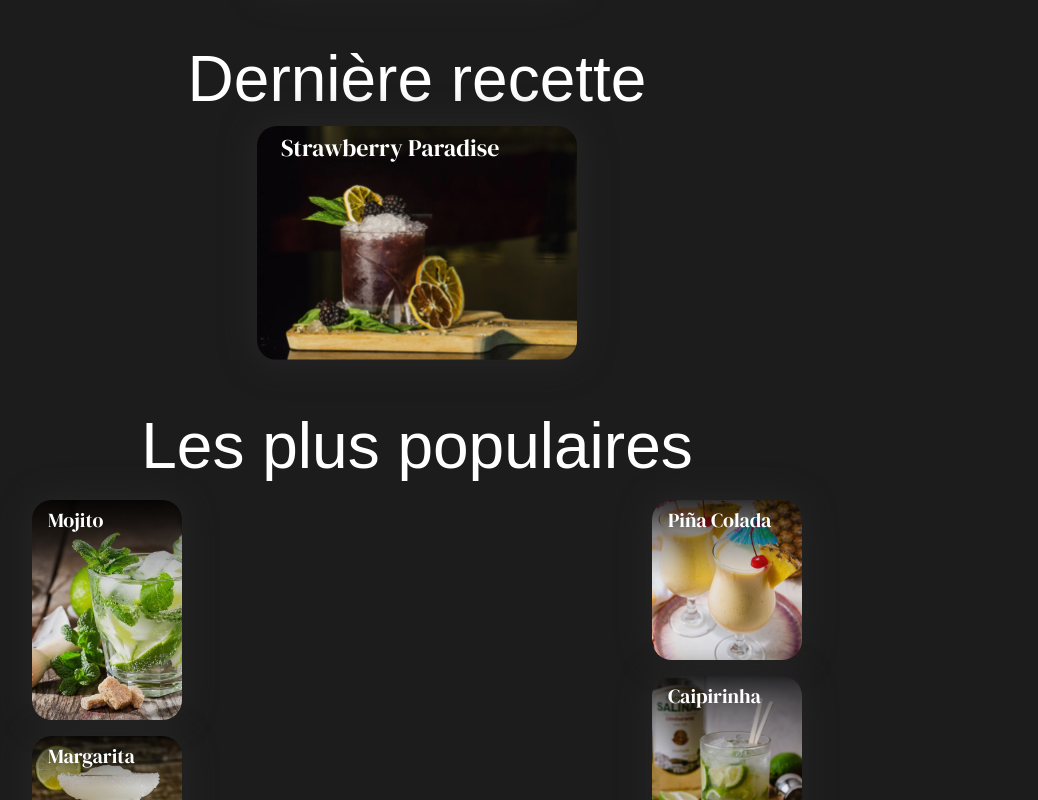
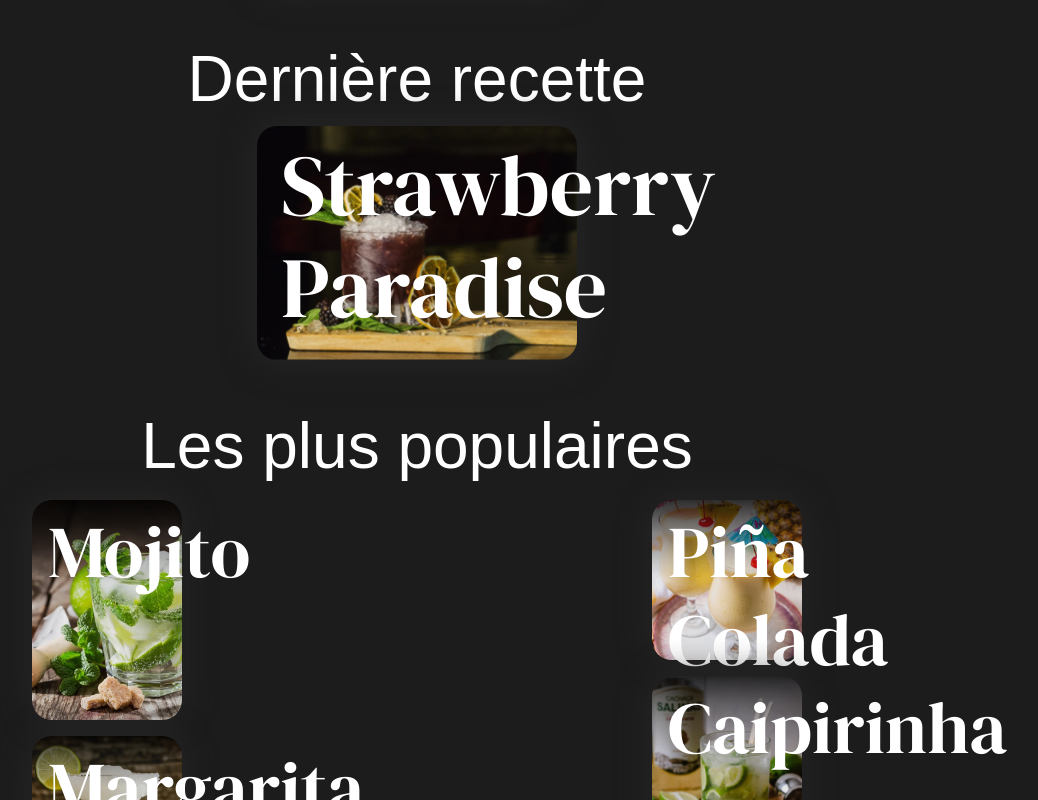
Before and after one commit to BlueFaste/shake, a Vue app: page / in a window 1280 px wide. Shown: the part 600-1400 px from the top of the page, without its empty margins (223-1261 px from the left). Built offline with nearby package versions, Linux system fonts and the light colour scheme; a web font is replaced by a local one.

Commit message:
retouche des titles

```diff
--- a/src/components/LastRecipe.vue
+++ b/src/components/LastRecipe.vue
@@ -3,7 +3,7 @@
 		<router-link :to="recipe.link">
 			<div class="position-relative content-box d-flex">
 				<img alt='' :src="imgLink" class="img-shadow">
-				<h4 class="position-absolute ml-4 mt-2 text-white">{{recipe.name}}</h4>
+				<h3 class="position-absolute ml-4 mt-2 text-white">{{recipe.name}}</h3>
 
 			</div>
 		</router-link>
@@ -21,5 +21,8 @@ export default {
 </script>
 
 <style scoped>
+h3{
+font-size: 6.7vw;
+}
 
 </style>
--- a/src/components/RecipesPresentation.vue
+++ b/src/components/RecipesPresentation.vue
@@ -3,7 +3,7 @@
 		<router-link :to="recipe.link">
 			<div class="position-relative content-box d-flex">
 				<img alt='' :src="imgLink" class="opacity-90 img-shadow">
-				<h5 class="position-absolute ml-3 mt-2 text-white">{{recipe.name}}</h5>
+				<h3 class="position-absolute ml-3 mt-2 text-white">{{recipe.name}}</h3>
 
 			</div>
 		</router-link>
@@ -25,4 +25,8 @@ export default {
 	opacity: 0.90;
 }
 
+h3{
+	font-size: 5.7vw;
+}
+
 </style>
```
